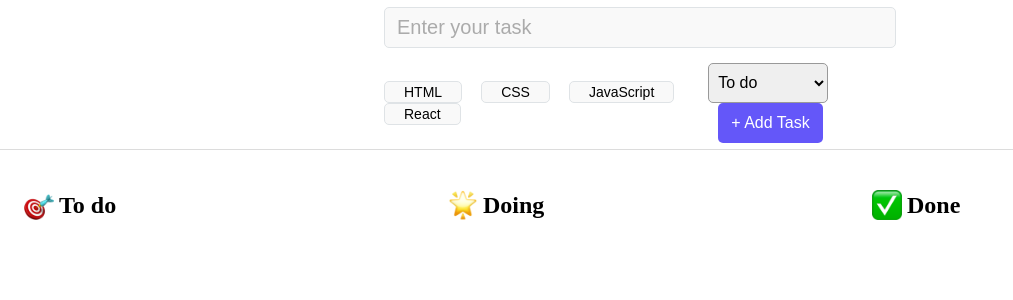
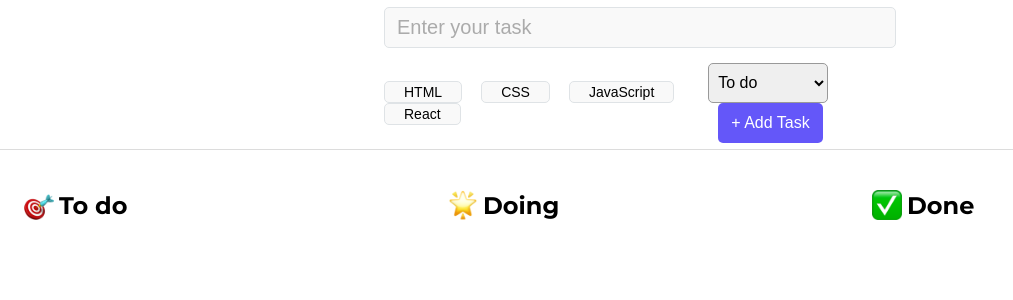
Before and after one commit to fridahenriksen1/tasktrek, a React (Vite) app: page / in a window 1280 px wide. Shown: the top 300 px of the page, without its empty margins (0-1013 px from the left). Built offline with nearby package versions, Linux system fonts and the light colour scheme.

Commit message:
Added localStorage and font

```diff
--- a/src/App.jsx
+++ b/src/App.jsx
@@ -1,4 +1,4 @@
-import React, { useState } from "react";
+import React, { useState, useEffect } from "react";
 import "./App.css";
 import TaskForm from "./components/TaskForm";
 import TaskColumn from "./components/TaskColumn";
@@ -10,7 +10,10 @@ const oldTasks = localStorage.getItem("tasks");
 console.log(oldTasks);
 
 const App = () => {
-  const [tasks, setTasks] = useState([]);
+  const [tasks, setTasks] = useState(JSON.parse(oldTasks) || []);
+  useEffect(() => {
+    localStorage.setItem("tasks", JSON.stringify(tasks));
+  }, [tasks]);
   const handleDelete = (taskIndex) => {
     const newTasks = tasks.filter((task, index) => index !== taskIndex);
     setTasks(newTasks);
--- a/src/index.css
+++ b/src/index.css
@@ -1,5 +1,11 @@
+@import url("https://fonts.googleapis.com/css2?family=Montserrat:ital,wght@0,100..900;1,100..900&display=swap");
+
 * {
   margin: 0;
   padding: 0;
   box-sizing: border-box;
 }
+
+body {
+  font-family: "Montserrat", sans-serif;
+}
```
